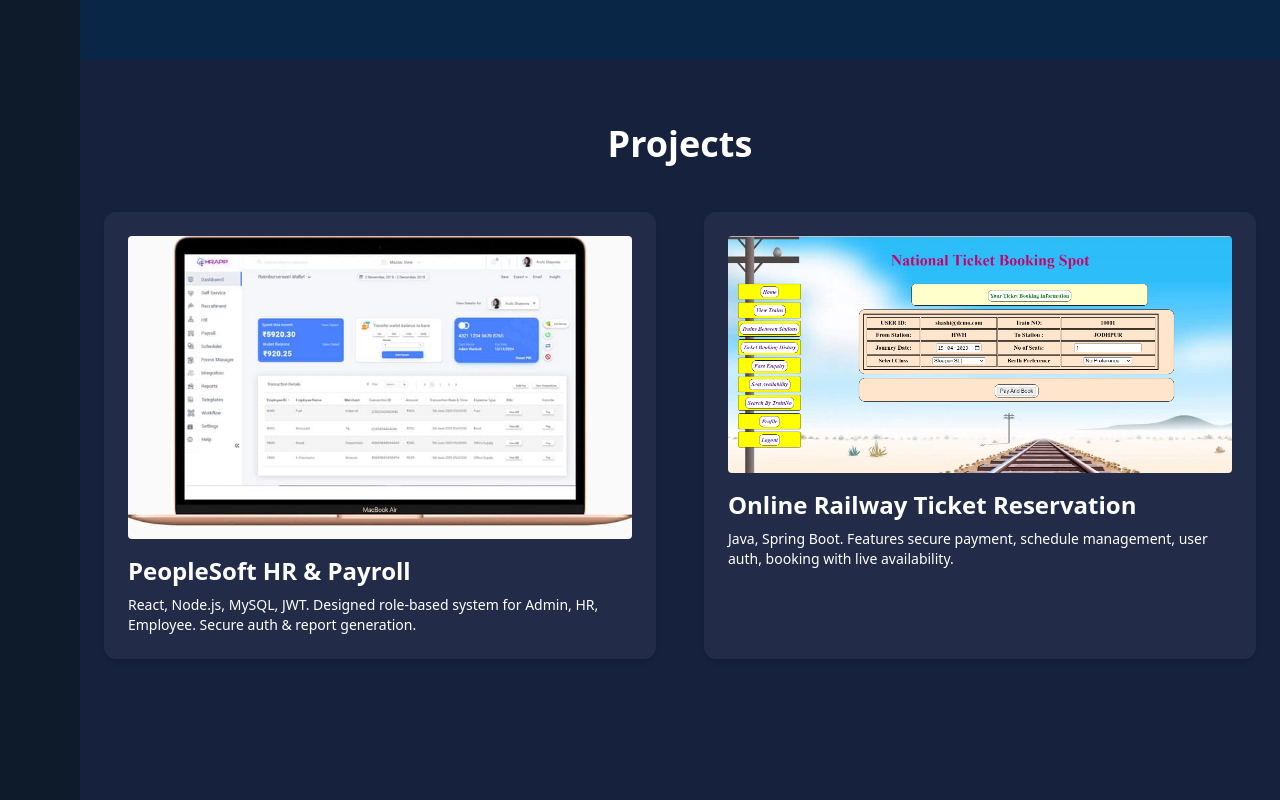
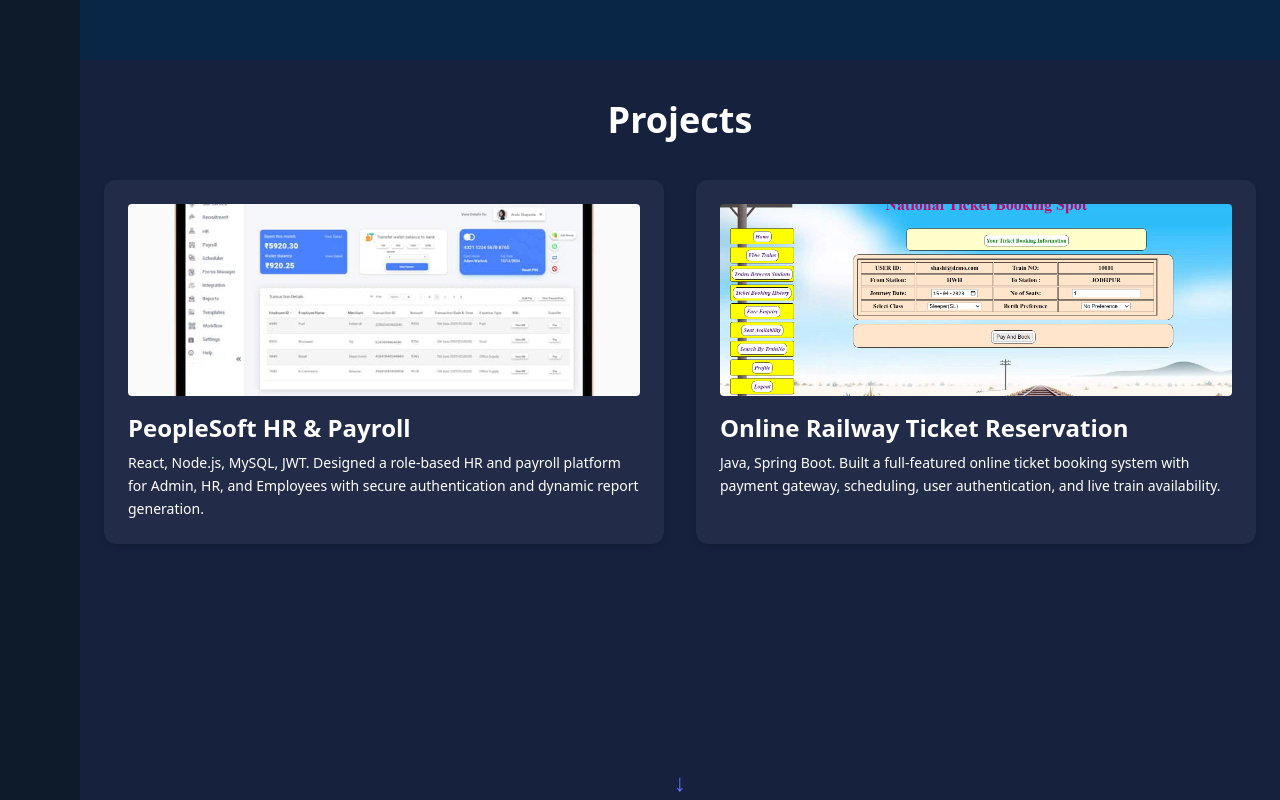
Before and after one commit to Itzmeyogesh/Nikita-Portfolio, a React (Vite) app: page / in a window 1280 px wide. Shown: the part 2340-3140 px from the top of the page. Built offline with nearby package versions, Linux system fonts and the light colour scheme.

Commit message:
Update Project.jsx

```diff
--- a/src/components/Project.jsx
+++ b/src/components/Project.jsx
@@ -3,20 +3,39 @@
 
 const Projects = () => {
   return (
-    <section id="projects" className="min-h-screen px-6 py-16 bg-[#16213e] text-white">
-      <h2 className="text-4xl font-bold text-center mb-12">Projects</h2>
-      <div className="grid grid-cols-1 md:grid-cols-2 gap-12 max-w-6xl mx-auto">
-        <div className="bg-white/5 p-6 rounded-xl shadow-md hover:scale-[1.02] transition-transform">
-          <img src={project1} alt="HR Payroll" className="rounded mb-4" />
-          <h3 className="text-2xl font-semibold mb-2">PeopleSoft HR & Payroll</h3>
-          <p className="text-sm">React, Node.js, MySQL, JWT. Designed role-based system for Admin, HR, Employee. Secure auth & report generation.</p>
-        </div>
-        <div className="bg-white/5 p-6 rounded-xl shadow-md hover:scale-[1.02] transition-transform">
-          <img src={project2} alt="Railway Ticket Reservation" className="rounded mb-4" />
-          <h3 className="text-2xl font-semibold mb-2">Online Railway Ticket Reservation</h3>
-          <p className="text-sm">Java, Spring Boot. Features secure payment, schedule management, user auth, booking with live availability.</p>
+    <section
+      id="projects"
+      className="h-screen flex flex-col justify-between items-center px-6 py-10 bg-[#16213e] text-white"
+    >
+      {/* Top Content */}
+      <div className="w-full max-w-6xl">
+        <h2 className="text-4xl font-bold text-center mb-10">Projects</h2>
+
+        <div className="grid grid-cols-1 md:grid-cols-2 gap-8">
+          <div className="bg-white/5 p-6 rounded-xl shadow-md hover:scale-[1.02] transition-transform">
+            <img src={project1} alt="HR Payroll" className="rounded mb-4 w-full h-48 object-cover" />
+            <h3 className="text-2xl font-semibold mb-2">PeopleSoft HR & Payroll</h3>
+            <p className="text-sm leading-relaxed">
+              React, Node.js, MySQL, JWT. Designed a role-based HR and payroll platform for Admin, HR, and Employees
+              with secure authentication and dynamic report generation.
+            </p>
+          </div>
+
+          <div className="bg-white/5 p-6 rounded-xl shadow-md hover:scale-[1.02] transition-transform">
+            <img src={project2} alt="Railway Ticket Reservation" className="rounded mb-4 w-full h-48 object-cover" />
+            <h3 className="text-2xl font-semibold mb-2">Online Railway Ticket Reservation</h3>
+            <p className="text-sm leading-relaxed">
+              Java, Spring Boot. Built a full-featured online ticket booking system with payment gateway, scheduling,
+              user authentication, and live train availability.
+            </p>
+          </div>
         </div>
       </div>
+
+      {/* Bottom Scroll Arrow */}
+      <a href="#contact" className="mt-10 mb-4 animate-bounce text-2xl">
+        ↓
+      </a>
     </section>
   );
 };
```
